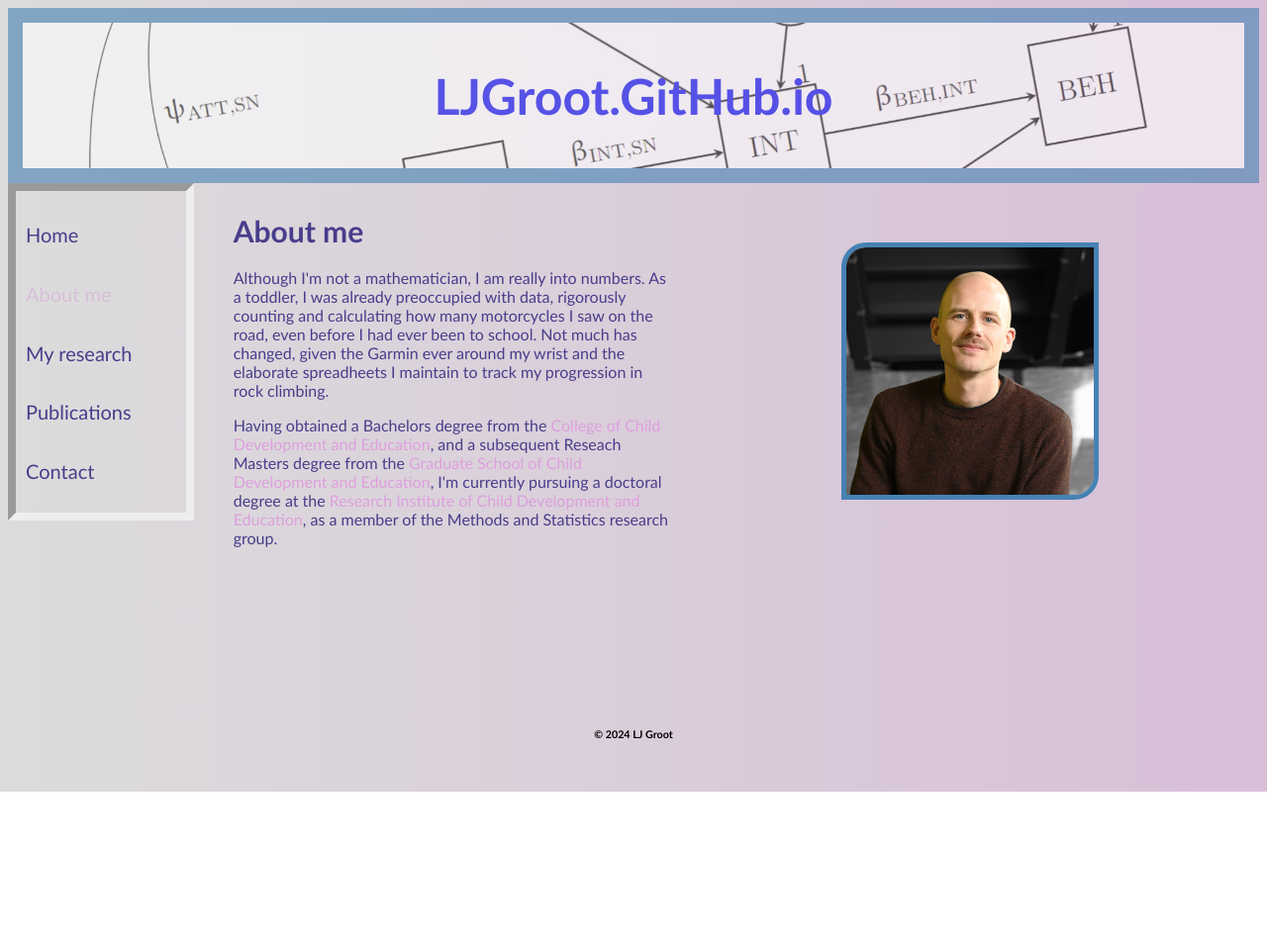
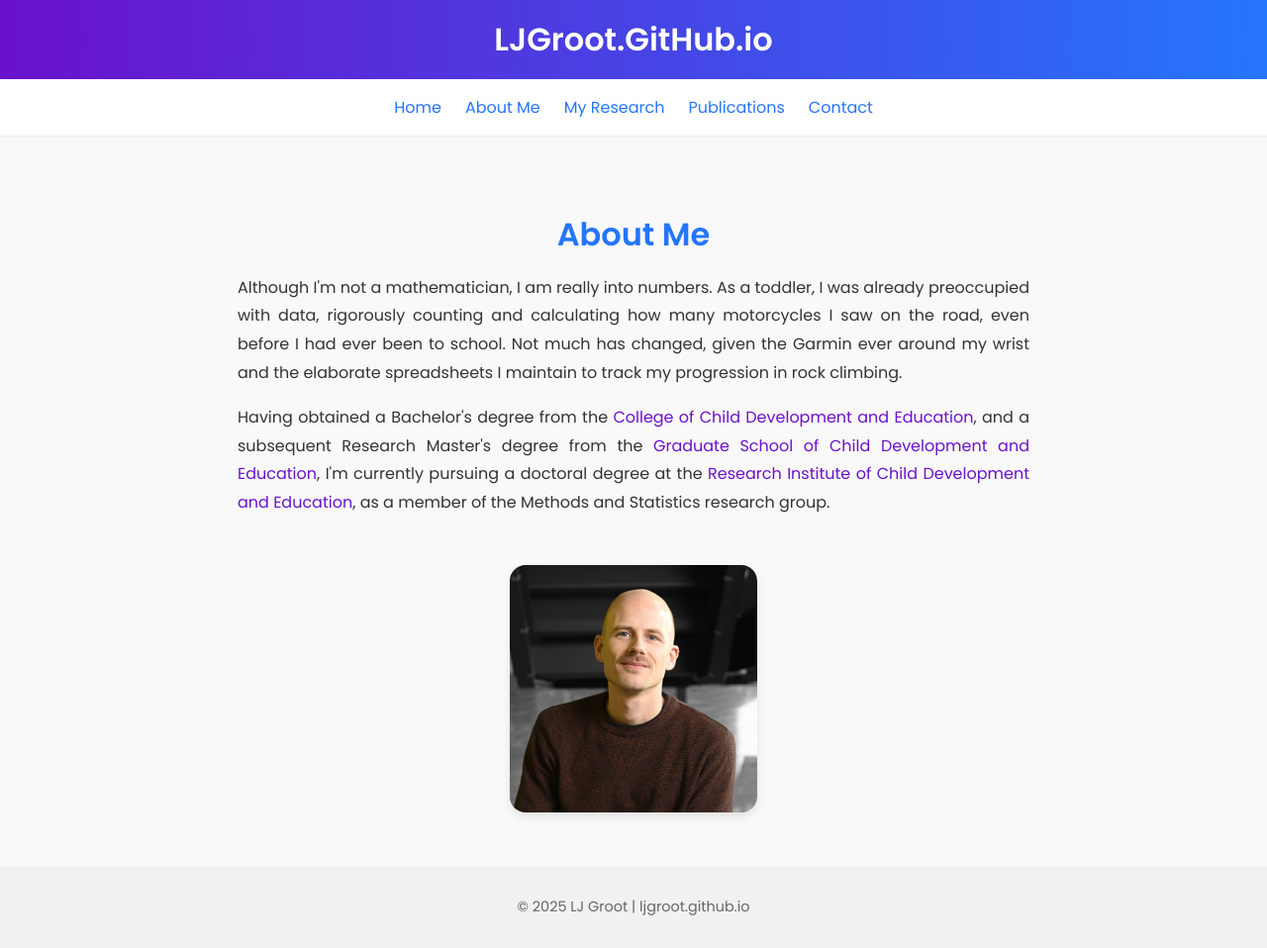
Before and after one commit to LJGroot/ljgroot.github.io, a plain HTML site: page about-me.html in a window 1280 px wide. Shown: the whole page at 99% size. Before the commit the page ends 800 px from the top, so only its background shows below. Drawn offline with Linux system fonts and the light colour scheme.

Commit message:
Update about-me.html
chatGPT suggestions

```diff
--- a/about-me.html
+++ b/about-me.html
@@ -2,54 +2,121 @@
 <html lang="en">
 <head>
     <meta charset="utf-8" />
-    <title>LJGroot.GitHub.io </title>
+    <title>LJGroot.GitHub.io - About Me</title>
     <link rel="shortcut icon" type="image/jpg" href="images/favicon.ico">
-
+    <link href="https://fonts.googleapis.com/css2?family=Poppins:wght@300;400;600&display=swap" rel="stylesheet">
+    <style>
+        body {
+            font-family: 'Poppins', sans-serif;
+            margin: 0;
+            padding: 0;
+            color: #333;
+            background-color: #f9f9f9;
+        }
+        header {
+            background: linear-gradient(90deg, #6a11cb, #2575fc);
+            color: white;
+            padding: 1rem;
+            text-align: center;
+            position: sticky;
+            top: 0;
+            z-index: 1000;
+        }
+        .header-title {
+            font-size: 2rem;
+            font-weight: 600;
+            margin: 0;
+        }
+        nav {
+            display: flex;
+            justify-content: center;
+            gap: 1.5rem;
+            padding: 1rem;
+            background-color: white;
+            border-bottom: 1px solid #eee;
+        }
+        nav a {
+            color: #2575fc;
+            text-decoration: none;
+            font-weight: 500;
+            transition: color 0.3s ease;
+        }
+        nav a:hover {
+            color: #6a11cb;
+        }
+        .container {
+            max-width: 800px;
+            margin: 2rem auto;
+            padding: 1rem;
+            text-align: center;
+        }
+        .section-header {
+            font-size: 2rem;
+            font-weight: 600;
+            color: #2575fc;
+            margin-bottom: 1rem;
+        }
+        .about-me {
+            line-height: 1.8;
+            font-size: 1rem;
+            text-align: justify;
+        }
+        a {
+            color: #6a11cb;
+            text-decoration: none;
+        }
+        a:hover {
+            text-decoration: underline;
+        }
+        .portrait-img {
+            border-radius: 1rem;
+            box-shadow: 0 4px 8px rgba(0, 0, 0, 0.1);
+            margin-top: 2rem;
+        }
+        footer {
+            margin-top: 2rem;
+            padding: 1rem;
+            background-color: #f1f1f1;
+            text-align: center;
+            font-size: 0.9rem;
+            color: #666;
+        }
+    </style>
 </head>
 
 <body>
-    <!--Section 1: Header-->
-    <div class="div-1">
-        <link rel="stylesheet" href="css/styles.css">
-        <h1 class="page-title"> <a href="index.html" style="text-decoration: none;"> LJGroot.GitHub.io </a></h1>
+    <header>
+        <h1 class="header-title"><a href="index.html" style="text-decoration: none; color: white;">LJGroot.GitHub.io</a></h1>
+    </header>
 
+    <nav>
+        <a href="index.html">Home</a>
+        <a href="about-me.html">About Me</a>
+        <a href="my-research.html">My Research</a>
+        <a href="publications.html">Publications</a>
+        <a href="contact.html">Contact</a>
+    </nav>
+
+    <div class="container">
+        <h2 class="section-header">About Me</h2>
+        <p class="about-me">
+            Although I'm not a mathematician, I am really into numbers. As a toddler, I was already preoccupied with data, rigorously counting and calculating how many motorcycles I saw on the road, even before I had ever been to school.
+            Not much has changed, given the Garmin ever around my wrist and the elaborate spreadsheets I maintain to track my progression in rock climbing.
+        </p>
+        <p class="about-me">
+            Having obtained a Bachelor's degree from the
+            <a href="https://www.uva.nl/programmas/bachelors/pedagogische-wetenschappen/pedagogische-wetenschappen.html">College of Child Development and Education</a>,
+            and a subsequent Research Master's degree from the
+            <a href="https://www.uva.nl/shared-content/programmas/en/research-masters/child-development-and-education-research/child-development-and-education-research.html">Graduate School of Child Development and Education</a>,
+            I'm currently pursuing a doctoral degree at the
+            <a href="https://cde.uva.nl/research/child-development/research-programma-child-development.html">Research Institute of Child Development and Education</a>,
+            as a member of the Methods and Statistics research group.
+        </p>
+        <img src="images/portrait-2.png" height="250" alt="Portrait of author" class="portrait-img">
     </div>
 
-    <!--Section 2: Home Page-->
-    <!--Sidenav-->
-    <div class="div-nav">
-        <p> <a href="index.html" style="color: darkslateblue; font-size: 20px; font-family: Trebuchet MS, sans-serif; text-decoration: none;">Home</a> </p>
-        <p> <a href="about-me.html" style="color: thistle; font-size: 20px; font-family: Trebuchet MS, sans-serif; text-decoration: none;">About me</a> </p>
-        <p> <a href="my-research.html" style="color: darkslateblue; font-size: 20px; font-family: Trebuchet MS, sans-serif; text-decoration: none;">My research</a> </p>
-        <p> <a href="publications.html" style="color: darkslateblue; font-size: 20px; font-family: Trebuchet MS, sans-serif; text-decoration: none;">Publications</a> </p>
-        <p> <a href="contact.html" style="color: darkslateblue; font-size: 20px; font-family: Trebuchet MS, sans-serif; text-decoration: none;">Contact</a> </p>
-    </div>
-    <!--About Me-->
-    <div class="div-2">
-        <h1 class="section-header"> About me</h1>
-
-        <p class="about-me"> Although I'm not a mathematician, I am really into numbers. As a toddler, I was already preoccupied with data, rigorously counting and calculating how many motorcycles I saw on the road, even before I had ever been to school.
-        Not much has changed, given the Garmin ever around my wrist and the elaborate spreadheets I maintain to track my progression in rock climbing. </p>
-        <p class="about-me"> Having obtained a Bachelors degree from the <a href="https://www.uva.nl/programmas/bachelors/pedagogische-wetenschappen/pedagogische-wetenschappen.html"
-                style="color: plum; text-decoration: none;">College of Child Development and Education</a>,
-            and a subsequent Reseach Masters degree from the
-            <a href="https://www.uva.nl/shared-content/programmas/en/research-masters/child-development-and-education-research/child-development-and-education-research.html"
-                style="color: plum; text-decoration: none;">Graduate School of Child Development and Education</a>,
-            I'm currently pursuing a doctoral degree at the
-            <a href="https://cde.uva.nl/research/child-development/research-programma-child-development.html"
-                style="color: plum; text-decoration: none;"> Research Institute of Child Development and Education</a>, as a member of the Methods and Statistics research group.</p>
-        <p class="about-me"> </p>
-    </div>
-
-    <div class="div-2">
-        <img src="images/portrait-2.png"
-             height="250"
-             alt="Portrait of author"
-             class="portrait-img">
-    </div>
-
-    <footer class="footer" style="text-align: center;">
-        <h6>&copy; 2024 LJ Groot</h6>
+    <footer>
+        <p>&copy; 2025 LJ Groot | ljgroot.github.io</p>
     </footer>
 </body>
 </html>
```
